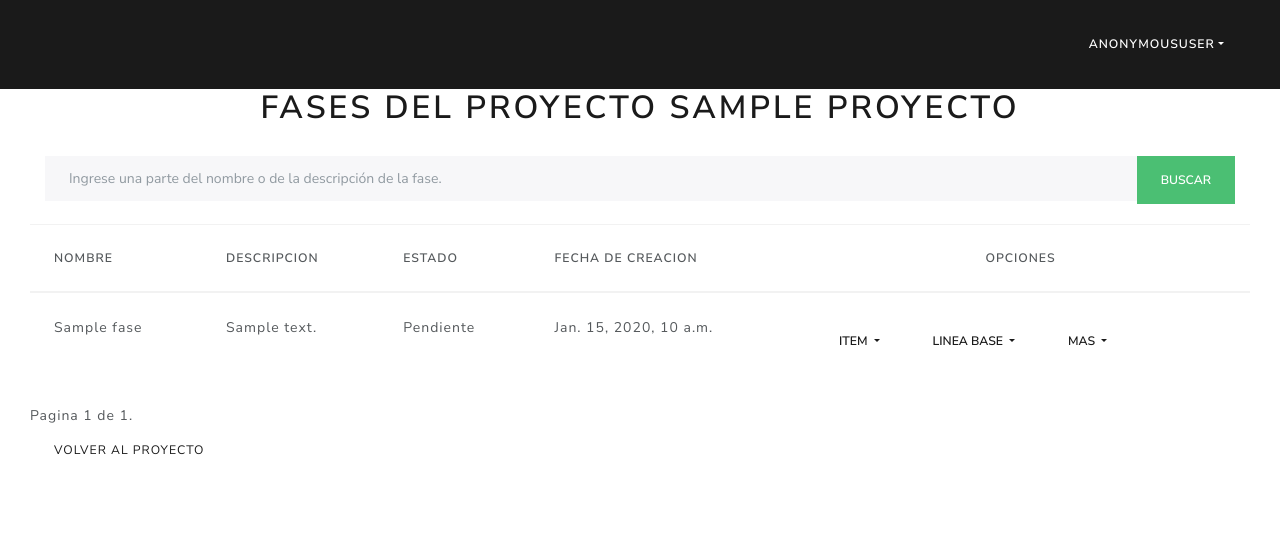
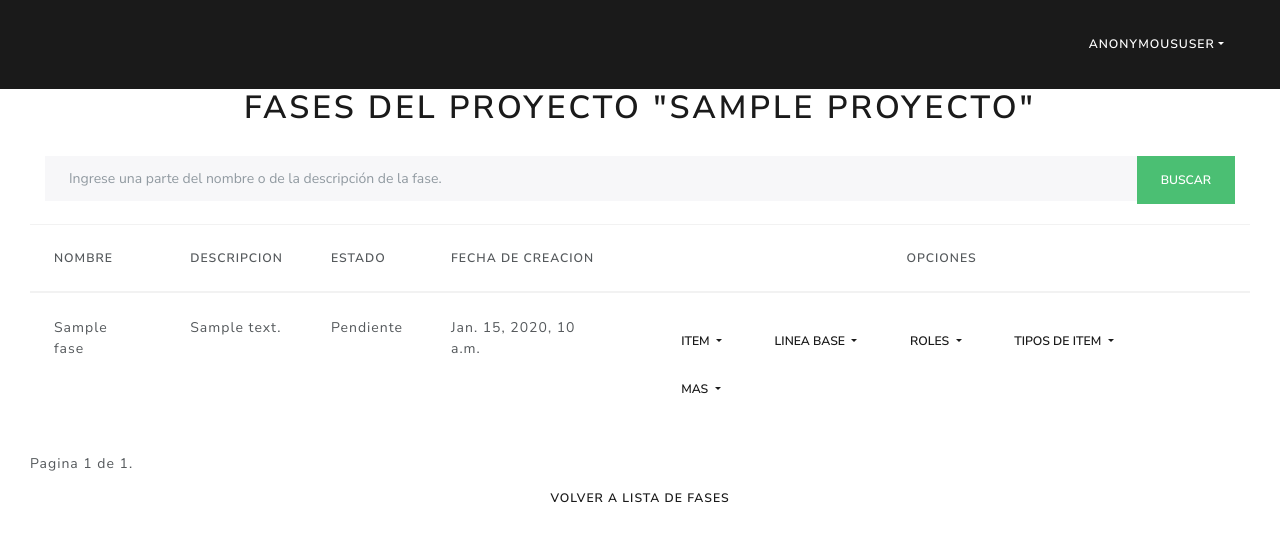
Before and after one commit to creativo369/sgcas, a Django app: template templates/fase/list_busqueda.html in a window 1280 px wide. Shown: the top 542 px of the page. Run offline with Django 3.2, Linux system fonts and the light colour scheme; the template is opened without the code that fills it: most values are stand-ins (such as "Sample title", 1, 10 or a date in 2020); some libraries are stand-ins or nearby versions.

Commit message:
testeo de las funcionalidades del proyecto y andando sin explotar , ajustes y correcciones minimas en los templates

```diff
--- a/templates/base/base.html
+++ b/templates/base/base.html
@@ -5,30 +5,16 @@
     <head>
         <link rel="shortcut icon" type="image/x-icon" href="{% static 'img/team7.ico' %}">
         <meta charset="UTF-8">
-    <meta name="viewport"
-          content="width=device-width, user-scalable=no, initial-scale=1.0, maximum-scale=1.0, minimum-scale=1.0">
+        <meta name="viewport" content="width=device-width, user-scalable=no, initial-scale=1.0, maximum-scale=1.0, minimum-scale=1.0">
         <meta http-equiv="X-UA-Compatible" content="ie=edge">
         <link rel="stylesheet" href="{% static 'css/bootstrap.min.css' %}">
         <link rel="stylesheet" href="{% static 'css/custom.css' %}">
         {% block extracss %}
         {% endblock %}
-    <title>{% block title %}SGCAS{% endblock %}</title>
+        <title>{% block title %}SGCAS{% endblock title%}</title>
     </head>
     <body>
-
     <style>
-    .footer {
-        position: fixed;
-        left: 0;
-        bottom: 0;
-        width: 100%;
-        background-color: #1a1a1a !important;
-        color: white;
-        text-align: center;
-        text-transform: uppercase;
-        padding-top: 20px;
-    }
-
         p {
             color: rgba(255, 255, 255, 0.5);
             text-transform: uppercase;
@@ -38,20 +24,17 @@
             color: #FFFFFF;
         }
     </style>
-
     {% block navbar %}
         <nav class="navbar navbar-expand-lg navbar-dark bg-primary">
             <button class="navbar-toggler" type="button" data-toggle="collapse" data-target="#navbarColor01"
                     aria-controls="navbarColor01" aria-expanded="false" aria-label="Toggle navigation">
                 <span class="navbar-toggler-icon"></span>
             </button>
-
             <div class="collapse navbar-collapse" id="navbarColor01">
                 <ul class="navbar-nav mr-auto">
                     {% if request.user.is_active %}
                         <img src="/static/img/sgcas.png">
                         <a class="navbar-brand" href="#">SGCAS</a>
-
                         <li class="nav-item">
                             <a class="nav-link" href="{% url 'usuario:usuario_lista' %}">Gestión de usuarios
                                 <span class="sr-only">(current)</span></a>
@@ -61,15 +44,10 @@
                                 <a class="nav-link" href="{% url 'proyecto:manage_projects' %}">Gestión de Proyecto</a>
                             </li>
                         {% endif %}
-                    <li class="nav-item">
-
-                        <a class="nav-link" href="{% url 'rol:rol_opciones' %}">Gestión de Roles</a>
-                    </li>
-                    {% if request.user.is_superuser == False %}
-                    <li class="nav-item">
-                        <a class="nav-link" href="{% url 'tipo_item:tipo_item_opciones' %}">Tipo de item</a>
-                    </li>
-                        {% endif %}
+                        {#                    <li class="nav-item">#}
+                        {##}
+                        {#                        <a class="nav-link" href="{% url 'rol:rol_opciones' %}">Gestión de Roles</a>#}
+                        {#                    </li>#}
                         <li class="nav-item">
                             <a class="nav-link" href="{% url 'mensajes:mensaje_lista' %}">Mensajes<span
                                     class="badge badge-primary badge-pill">
@@ -85,15 +63,7 @@
                             </li>
                         {% endif %}
                     {% endif %}
-
                 </ul>
-            <!--        {#-->
-            <!--        <form class="form-inline my-2 my-lg-0" class="nav-item"> #}-->
-            <!--            {#<input class="form-control mr-sm-2" type="text" placeholder="Buscar"> #}-->
-            <!--            {#-->
-            <!--            <button class="btn btn-secondary my-2 my-sm-0" type="submit">Buscar</button>-->
-            <!--            #}-->
-            <!--            {#-->
             </div>
             <ul class="navbar-nav mr-auto">
                 <li class="nav-item dropdown show">
@@ -117,18 +87,11 @@
                 </li>
             </ul>
         </nav>
-{% endblock %}
+    {% endblock navbar %}
     <div style="padding-left: 30px; padding-right: 30px">
         {% block content %}
         {% endblock content %}
     </div>
-{#{% block footer %}#}
-{#    <div class="footer">#}
-{#    <blockquote class="blockquote text-center">#}
-{#    <a class="btn btn-outline-secondary" href="asda">Documentación</a>#}
-{#    </blockquote>#}
-{#    </div>#}
-{#    {% endblock footer %}#}
         {% block extrajs %}
             <script src="https://code.jquery.com/jquery-3.2.1.slim.min.js"
                     integrity="sha384-KJ3o2DKtIkvYIK3UENzmM7KCkRr/rE9/Qpg6aAZGJwFDMVNA/GpGFF93hXpG5KkN"
@@ -140,6 +103,5 @@
                     integrity="sha384-JZR6Spejh4U02d8jOt6vLEHfe/JQGiRRSQQxSfFWpi1MquVdAyjUar5+76PVCmYl"
                     crossorigin="anonymous"></script>
         {% endblock extrajs %}
-
     </body>
 </html>
--- a/templates/fase/fase_eliminar.html
+++ b/templates/fase/fase_eliminar.html
@@ -5,7 +5,6 @@
 	<div class="alert alert-dismissible alert-danger">
 	  <button type="button" class="close" data-dismiss="alert">&times;</button>
 	  <strong>¿Esta seguro de eliminar la fase {{ object.name }}?</strong>
-	  <!-- <a href="#" class="alert-link">Change a few things up</a> and try submitting again. -->
 	  Este cambio no se podrá deshacer.
 	</div>
 
--- a/templates/fase/list_busqueda.html
+++ b/templates/fase/list_busqueda.html
@@ -2,7 +2,7 @@
 {% block title %} B&uacute;squeda de Fases {% endblock%}
 
 {% block content %}
-    <h1 style="text-align: center">Fases del proyecto {{ proyecto.nombre }}</h1>
+    <h1 style="text-align: center">Fases del proyecto "{{ proyecto.nombre }}"</h1>
     <form method="GET" action="{% url 'fase:search' proyecto.id %}">
         <div id="custom-search-input">
                     <div class="input-group col-md-12">
@@ -25,8 +25,7 @@
         </tr>
         </thead>
         <tbody>
-        {% if page_obj %}
-            {% for fase in page_obj %}
+        {% for fase in page_obj %}
                 <tr>
                     <td>{{ fase.nombre }}</td>
                     <td>{{ fase.descripcion }}</td>
@@ -56,6 +55,32 @@
                                    href="{% url 'linea_base:crear_linea' id_fase=fase.id %}">Crear</a>
                                 <a class="dropdown-item" href="{% url 'linea_base:linea_lista' fase.id %}">Lista de
                                     LB</a>
+                            </div>
+                        </div>
+                        <div class="dropdown" style="display: inline">
+                            <button class="btn btn-secondary dropdown-toggle" type="button" id="dropdownMenuButton"
+                                    data-toggle="dropdown"
+                                    aria-haspopup="true" aria-expanded="false">
+                                Roles
+                            </button>
+                            <div class="dropdown-menu" aria-labelledby="dropdownMenuButton">
+                                <a class="dropdown-item"
+                                   href="{% url 'rol:rol_crear' id_fase=fase.id %}">Crear</a>
+                                <a class="dropdown-item" href="{% url 'rol:rol_lista' id_fase=fase.id %}">Lista de
+                                    Roles</a>
+                            </div>
+                        </div>
+                        <div class="dropdown" style="display: inline">
+                            <button class="btn btn-secondary dropdown-toggle" type="button" id="dropdownMenuButton"
+                                    data-toggle="dropdown"
+                                    aria-haspopup="true" aria-expanded="false">
+                                Tipos de item
+                            </button>
+                            <div class="dropdown-menu" aria-labelledby="dropdownMenuButton">
+                                <a class="dropdown-item"
+                                   href="{% url 'tipo_item:crear_tipo_item' id_fase=fase.id %}">Crear</a>
+                                <a class="dropdown-item" href="{% url 'tipo_item:tipo_item_lista' fase.id %}">Lista de
+                                    TI</a>
 
                                 {#                                <a class="dropdown-item" href="{% url 'fase:fase_eliminar' fase.id proyecto.id %}">Eliminar</a>#}
                             </div>
@@ -68,9 +93,12 @@
                             </button>
                             <div class="dropdown-menu" aria-labelledby="dropdownMenuButton">
                                 <a class="dropdown-item" href="{% url 'fase:fase_detalles' fase.id %}">Detalles</a>
-                                <a class="dropdown-item" href="{% url 'fase:fase_cambiar_estado' fase.id proyecto.id %}">Cambiar estado</a>
+                                <a class="dropdown-item"
+                                   href="{% url 'fase:fase_cambiar_estado' fase.id proyecto.id %}">Cambiar estado</a>
                                 <a class="dropdown-item" href="{% url 'fase:fase_modificar' fase.id proyecto.id %}">Editar</a>
-                                <a class="dropdown-item" href="{% url 'fase:fase_eliminar' fase.id proyecto.id %}">Eliminar</a>
+                                {% if proyecto.estado != 'Iniciado' %}
+                                    <a class="dropdown-item" href="{% url 'fase:fase_eliminar' fase.id proyecto.id %}">Eliminar</a>
+                                {% endif %}
                             </div>
                         </div>
                         {#                        <a type="button" class="btn btn-outline-warning"#}
@@ -80,7 +108,6 @@
                     </td>
                 </tr>
             {% endfor %}
-        {% endif %}
         </tbody>
     </table>
 
@@ -103,6 +130,5 @@
             </span>
         </div>
       </div>
-
-    <a type="button" class="btn btn-link" href="{% url 'fase:fase_lista' proyecto.id %}">Volver al proyecto</a>
+       <center><a type="button" class="btn btn-secondary" href="#" onclick="window.history.back()">Volver a lista de fases</a></center>
 {% endblock content %}
```
Also changed, not shown: apps/comite/views.py (+4 -7 lines), templates/comite/alert.html (added, +7 -0 lines), templates/fase/fase_cambiar_estado.html (+3 -4 lines), templates/fase/fase_lista.html (+19 -12 lines). Lines whose indentation alone changed are shown as unchanged.
